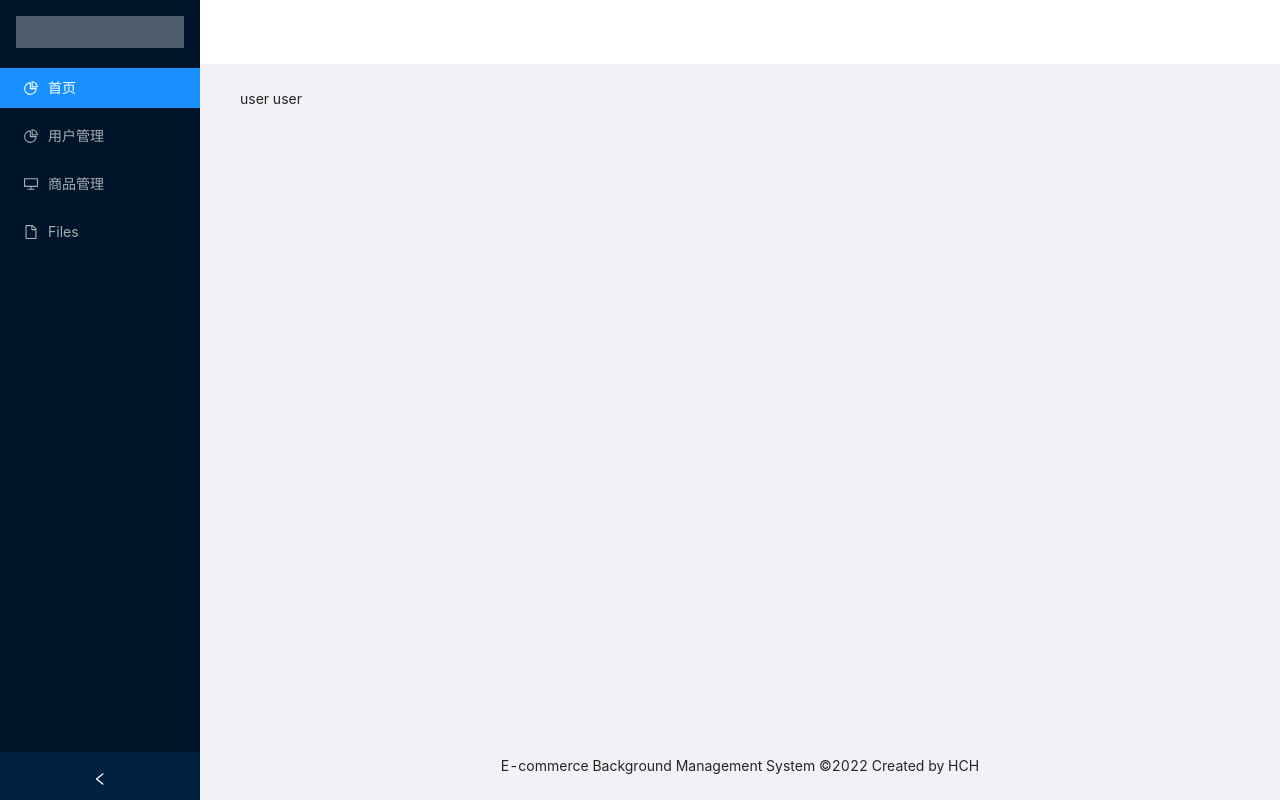
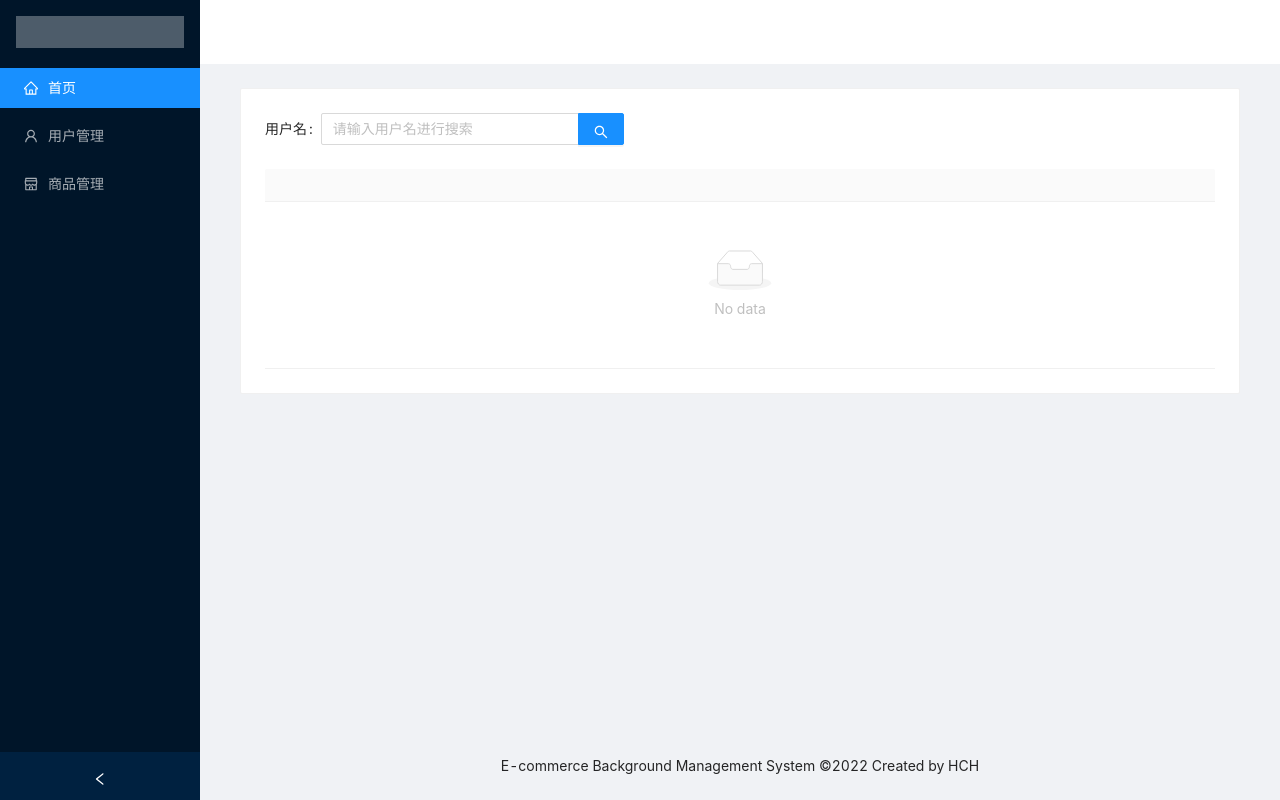
Before and after one commit to 0x208-h/graduation-project, a React app: page /home/user in a window 1280 px wide. Built offline with nearby package versions, Linux system fonts and the light colour scheme.

Commit message:
feat: 用户管理

```diff
--- a/src/components/Home/index.tsx
+++ b/src/components/Home/index.tsx
@@ -2,9 +2,9 @@ import React, { useRef, useState } from "react";
 import { Link, Outlet, useLocation } from "react-router-dom";
 import { Layout, Menu } from "antd";
 import {
-  DesktopOutlined,
-  PieChartOutlined,
-  FileOutlined,
+  ShopOutlined,
+  UserOutlined,
+  HomeOutlined
 } from "@ant-design/icons";
 import styles from "./index.module.scss";
 
@@ -35,17 +35,14 @@ const Home = () => {
             sessionStorage.setItem("activePath", keyPath[0])
           }
         >
-          <Menu.Item key="/" icon={<PieChartOutlined />}>
+          <Menu.Item key="/" icon={<HomeOutlined />}>
             <Link to="">首页</Link>
           </Menu.Item>
-          <Menu.Item key="user" icon={<PieChartOutlined />}>
+          <Menu.Item key="user" icon={<UserOutlined />}>
             <Link to="user">用户管理</Link>
           </Menu.Item>
-          <Menu.Item key="good" icon={<DesktopOutlined />}>
+          <Menu.Item key="good" icon={<ShopOutlined />}>
             <Link to="good">商品管理</Link>
-          </Menu.Item>
-          <Menu.Item key="9" icon={<FileOutlined />}>
-            Files
           </Menu.Item>
         </Menu>
       </Sider>
--- /dev/null
+++ b/src/components/Users/index.module.scss
@@ -0,0 +1,3 @@
+.searchContainer{
+  // margin: 24px;
+}
--- a/src/components/Users/index.tsx
+++ b/src/components/Users/index.tsx
@@ -1,7 +1,29 @@
 import React from "react";
+import { Card, Input, Form, Table } from "antd";
+
+import styles from "./index.module.scss";
 
 const Users = () => {
-  return <div>user user</div>;
+  const onSearch = (value: string) => {
+    console.log(value);
+  };
+  return (
+    <>
+      <Card className={styles.searchContainer}>
+        <Form>
+          <Form.Item label="用户名">
+            <Input.Search
+              placeholder="请输入用户名进行搜索"
+              onSearch={onSearch}
+              style={{ width: 304 }}
+              enterButton
+            />
+          </Form.Item>
+        </Form>
+        <Table></Table>
+      </Card>
+    </>
+  );
 };
 
 export default Users;
--- a/test.js
+++ b/test.js
@@ -376,3 +376,7 @@ T.prototype.func = () => {
 const t = new T();
 t.run();
 t.func();
+
+let str = '1234567891'
+let s = /(\d{1,3}(?=(\d{3})+$))/g
+console.log(str.replace(/(\d{1,3}(?=(\d{3})+$))/g, '$1,'));
```
